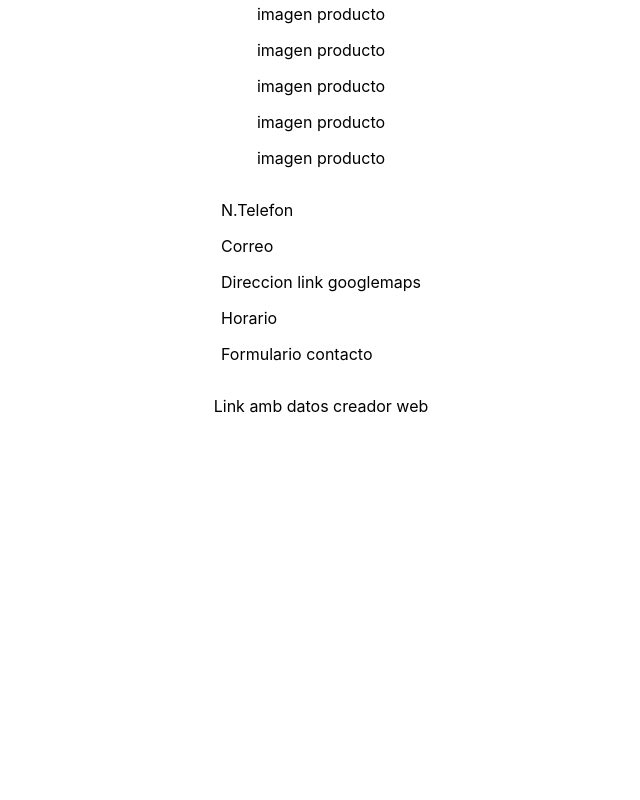
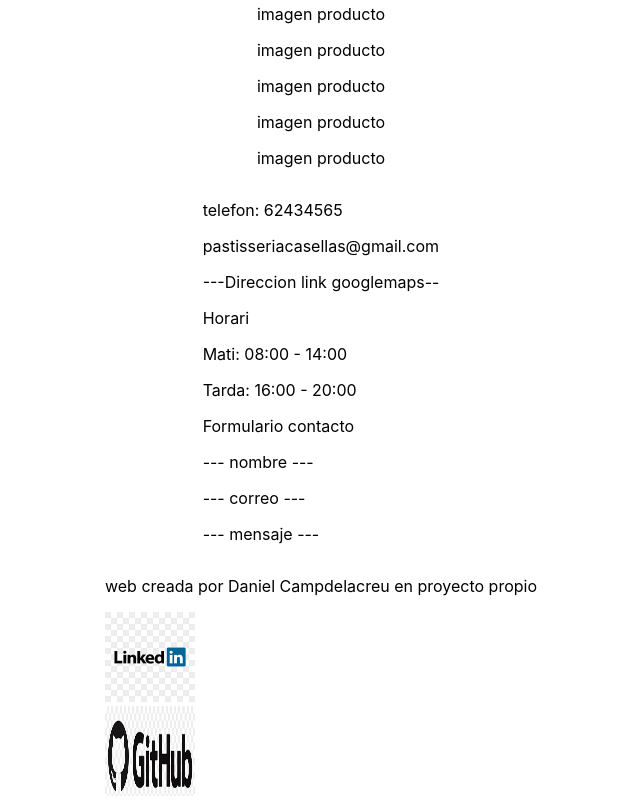
Before and after one commit to danicampdelacreu/pasteleria-casellas_react.js, a React (Create React App) app: page /repost in a window 1280 px wide. Shown: the part 511-1311 px from the top of the page, without its empty margins (319-959 px from the left). Before the commit the page ends 943 px from the top, so only its background shows below. Built offline with nearby package versions, Linux system fonts and the light colour scheme.

Commit message:
Footer link

```diff
--- a/src/components/footer/Footer.css
+++ b/src/components/footer/Footer.css
@@ -4,3 +4,7 @@
     align-items: center;
     justify-content: center;
 }
+.footerGeneral img {
+    height: 90px;
+    width: 90px
+}
--- a/src/components/footer/Footer.jsx
+++ b/src/components/footer/Footer.jsx
@@ -1,27 +1,53 @@
+import { Link } from 'react-router-dom';
+
 import './Footer.css'
 
+import linkedin from '../../assets/img/linkedin.jpeg';
+import github from '../../assets/img/github.png';
+
 export default function Footer(){
+
     return(
         <div className='footerGeneral'>
             <div className='footerContacto'>
                 <div className='footerTelefon'>
-                    <p>N.Telefon</p>
+                    <p>telefon: 62434565</p>
                 </div>
                 <div className='footerCorreo'>
-                    <p>Correo</p>
+                    <p>pastisseriacasellas@gmail.com</p>
                 </div>
                 <div className='footeDireccio'>
-                    <p>Direccion link googlemaps</p>
+                    <p>---Direccion link googlemaps--</p>
                 </div>
                 <div className='footerHorario'>
-                    <p>Horario</p>
+                    <p>Horari</p>
+                    <p>Mati: 08:00 - 14:00</p>
+                    <p>Tarda: 16:00 - 20:00</p>
                 </div>
                 <div className='footerFormulario'>
                     <p>Formulario contacto</p>
+                    <p>--- nombre ---</p>
+                    <p>--- correo ---</p>
+                    <p>--- mensaje ---</p>
                 </div>
             </div>
             <div className='footerLinkDani'>
-                <p>Link amb datos creador web</p>
+                <p>
+                    web creada por Daniel Campdelacreu en proyecto propio
+                </p>
+                <div className='footerLinkedin'>
+                    <a href=
+                        "https://linkedin.com/in/danicampdelacreu-developer">
+                        <img class='linkedin' src= { linkedin } />
+                    </a>
+                 </div>
+
+                 <div className='footerGithub'>
+                    <a href=
+                        "https://github.com/danicampdelacreu">
+                        <img class='github' src= { github } />
+                    </a>
+                </div>
             </div>
         </div>
     );
```
Also changed, not shown: src/assets/img/github.png (added), src/assets/img/linkedin.jpeg (added).
